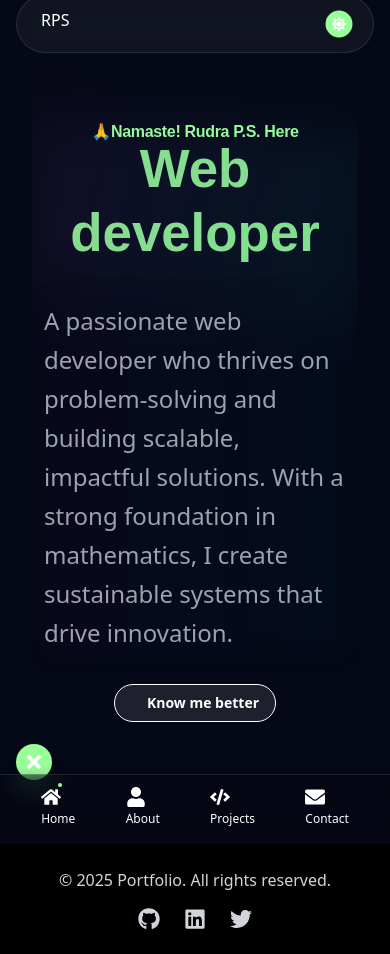
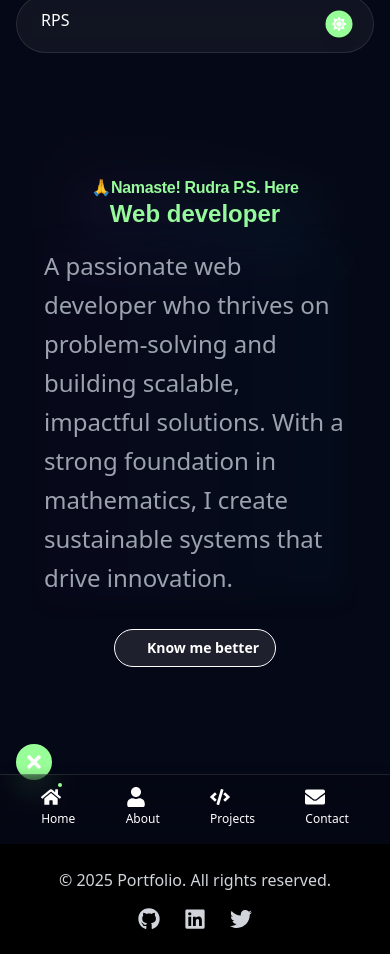
Before and after one commit to lord-rudra0/My-Portfolio, a React (Vite) app: page / in a window 390 px wide. Built offline with nearby package versions, Linux system fonts and the light colour scheme.

Commit message:
Refactor Hero component to add responsive rotating heading for larger screens and static heading for mobile

```diff
--- a/src/components/Hero.jsx
+++ b/src/components/Hero.jsx
@@ -185,7 +185,14 @@ const Hero = () => {
                   Innovative purpose driven
                 </motion.span>
                 <div className="relative">
-                  <WordRotate words={["Web developer ", "App developer"]} className="hero-heading hero-accent text-lg sm:text-2xl md:text-6xl font-semibold leading-tight text-[var(--color-accent)]" />
+                  {/* Large rotating heading for md+ screens */}
+                  <div className="hidden md:block">
+                    <WordRotate words={["Web developer ", "An developer"]} className="hero-heading hero-accent md:text-6xl font-semibold leading-tight text-[var(--color-accent)]" />
+                  </div>
+                  {/* Small static heading for mobile */}
+                  <div className="md:hidden text-center">
+                    <h3 className="text-2xl sm:text-2xl font-semibold text-[var(--color-accent)]">Web developer</h3>
+                  </div>
                   <motion.div
                     className="absolute -inset-2 bg-gradient-to-r from-purple-500/20 to-cyan-500/20 rounded-lg blur-xl"
                     animate={{
```
